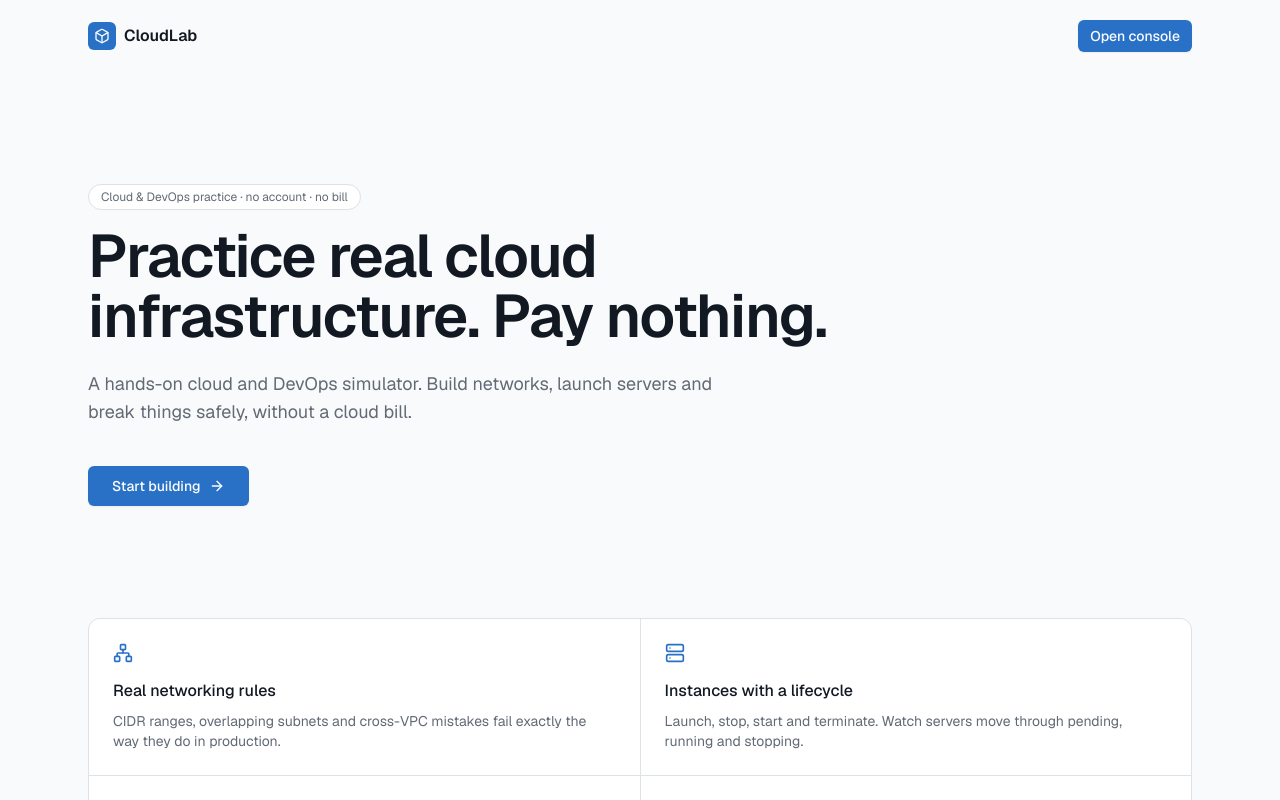
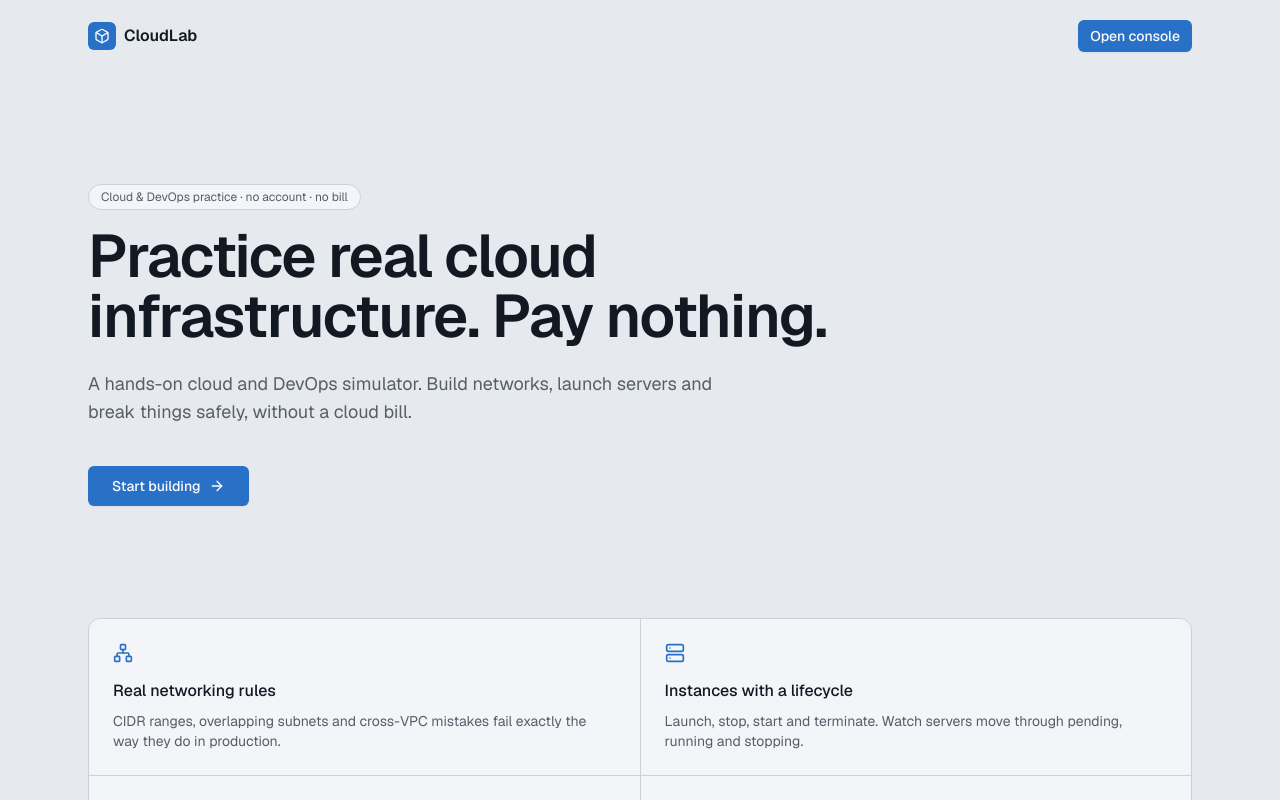
Before and after one commit to YASH0025/CloudLab, a Next.js app: page / in a window 1280 px wide. Shown: the top 800 px of the page. Built offline with nearby package versions, Linux system fonts and the light colour scheme.

Commit message:
Soften the light theme: grey-blue background, off-white cards, firmer borders
Co-Authored-By: Claude Opus 5.5 <noreply@anthropic.com>
Claude-Session: https://claude.ai/code/session_01Y14GM3ScC7f3s7M9To6izL

```diff
--- a/src/app/globals.css
+++ b/src/app/globals.css
@@ -5,26 +5,26 @@
 
 :root {
   --radius: 0.5rem;
-  --background: oklch(0.985 0.002 247);
+  --background: oklch(0.935 0.008 250);
   --foreground: oklch(0.21 0.02 257);
-  --card: oklch(1 0 0);
+  --card: oklch(0.97 0.005 250);
   --card-foreground: oklch(0.21 0.02 257);
-  --popover: oklch(1 0 0);
+  --popover: oklch(0.975 0.005 250);
   --popover-foreground: oklch(0.21 0.02 257);
   --primary: oklch(0.55 0.15 255);
   --primary-foreground: oklch(0.99 0 0);
-  --secondary: oklch(0.96 0.005 250);
+  --secondary: oklch(0.915 0.01 250);
   --secondary-foreground: oklch(0.25 0.02 257);
-  --muted: oklch(0.96 0.005 250);
-  --muted-foreground: oklch(0.52 0.02 257);
-  --accent: oklch(0.95 0.015 255);
+  --muted: oklch(0.915 0.01 250);
+  --muted-foreground: oklch(0.48 0.02 257);
+  --accent: oklch(0.9 0.02 255);
   --accent-foreground: oklch(0.25 0.04 257);
   --destructive: oklch(0.58 0.22 27);
   --destructive-foreground: oklch(0.99 0 0);
   --success: oklch(0.6 0.15 152);
   --warning: oklch(0.72 0.15 75);
-  --border: oklch(0.91 0.008 250);
-  --input: oklch(0.89 0.01 250);
+  --border: oklch(0.86 0.012 250);
+  --input: oklch(0.84 0.012 250);
   --ring: oklch(0.55 0.15 255);
   --sidebar: oklch(0.2 0.025 260);
   --sidebar-foreground: oklch(0.88 0.01 255);
```
